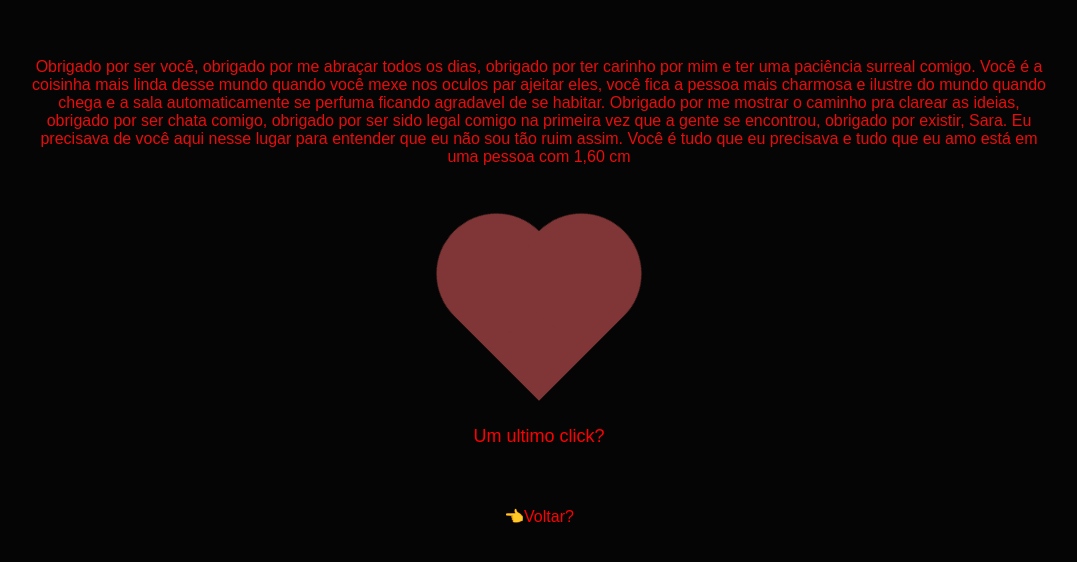
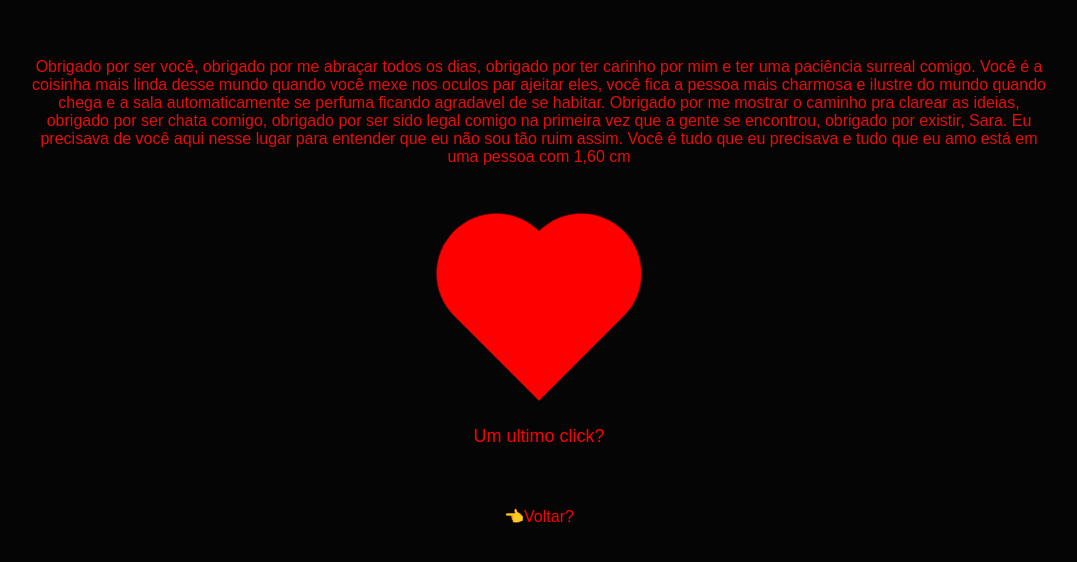
Before and after one commit to Arroxzzz/para-a-sara, a plain HTML site: page sarinha.html in a window 1280 px wide. Shown: the part 138-700 px from the top of the page, without its empty margins (101-1178 px from the left). Drawn offline with Linux system fonts and the light colour scheme.

Commit message:
Update style3.css

```diff
--- a/style3.css
+++ b/style3.css
@@ -19,7 +19,7 @@ body {
     position: relative;
     width: 100px;
     height: 100px;
-    background-color: #803636;
+    background-color: #ff0000;
     transform: rotate(-45deg);
     animation: beat 2s infinite;
     margin-top: 20px;
@@ -31,7 +31,7 @@ body {
     position: absolute;
     width: 100px;
     height: 100px;
-    background-color: #803636;
+    background-color: #ff0000;
     border-radius: 50%;
 }
 
```
